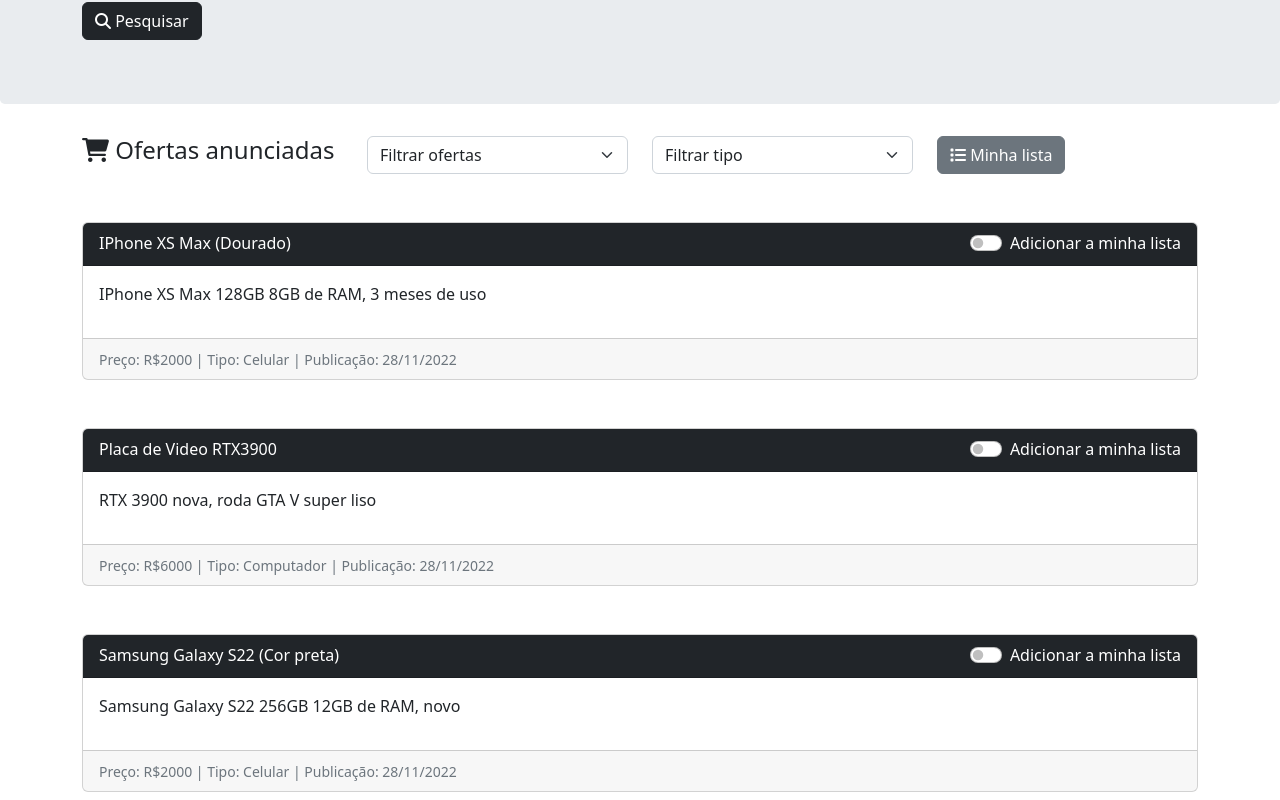
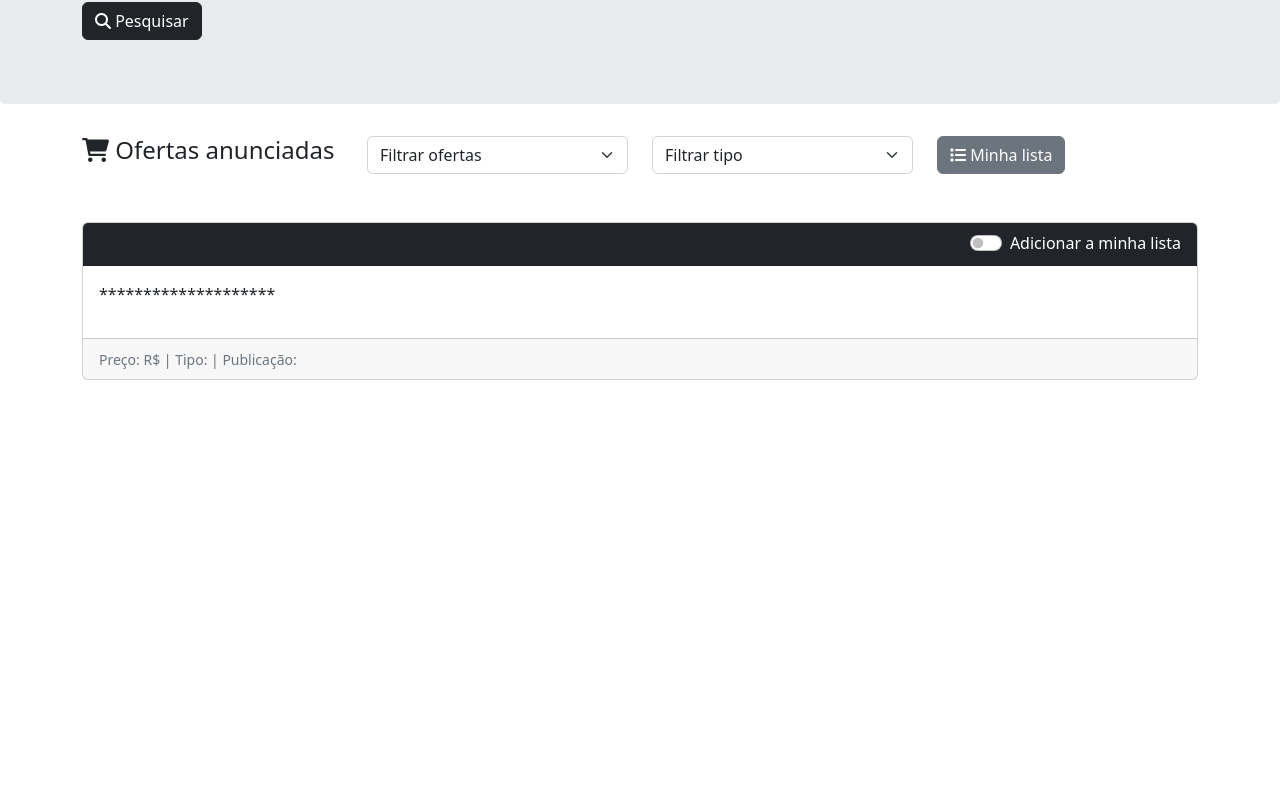
Before and after one commit to mateusmaranhao12/eletronica420, a Vue app: page / in a window 1280 px wide. Shown: the part 358-1158 px from the top of the page. After the commit the page ends 800 px from the top, so only its background shows below. Built offline with nearby package versions, Linux system fonts and the light colour scheme.

Commit message:
Add LocalStorage

```diff
--- a/src/components/Oferta.vue
+++ b/src/components/Oferta.vue
@@ -4,7 +4,7 @@
             <div class="row">
                 <div class="col d-flex justify-content-between">
                     <div>
-                        IPhone XS Max (Dourado)
+                       {{titulo}}
                     </div>
                     <div>
                         <div class="form-check form-switch">
@@ -16,58 +16,46 @@
             </div>
         </div>
         <div class="card-body">
-            <p>IPhone XS Max 128GB 8GB de RAM, 3 meses de uso</p>
+            <p>{{descricao}}</p>
         </div>
         <div class="card-footer">
-            <small class="text-muted">Preço: R$2000  | Tipo: Celular | Publicação: 28/11/2022</small>
-        </div>
-    </div>
-
-    <div class="card mt-5 mb-2">
-        <div class="card-header bg-dark text-white">
-            <div class="row">
-                <div class="col d-flex justify-content-between">
-                    <div>
-                        Placa de Video RTX3900
-                    </div>
-                    <div>
-                        <div class="form-check form-switch">
-                            <input class="form-check-input" type="checkbox">
-                            <label class="form-check-label">Adicionar a minha lista</label>
-                        </div>
-                    </div>
-                </div>
-            </div>
-        </div>
-        <div class="card-body">
-            <p>RTX 3900 nova, roda GTA V super liso</p>
-        </div>
-        <div class="card-footer">
-            <small class="text-muted">Preço: R$6000  | Tipo: Computador | Publicação: 28/11/2022</small>
-        </div>
-    </div>
-
-    <div class="card mt-5 mb-2">
-        <div class="card-header bg-dark text-white">
-            <div class="row">
-                <div class="col d-flex justify-content-between">
-                    <div>
-                        Samsung Galaxy S22 (Cor preta)
-                    </div>
-                    <div>
-                        <div class="form-check form-switch">
-                            <input class="form-check-input" type="checkbox">
-                            <label class="form-check-label">Adicionar a minha lista</label>
-                        </div>
-                    </div>
-                </div>
-            </div>
-        </div>
-        <div class="card-body">
-            <p>Samsung Galaxy S22 256GB 12GB de RAM, novo</p>
-        </div>
-        <div class="card-footer">
-            <small class="text-muted">Preço: R$2000  | Tipo: Celular | Publicação: 28/11/2022</small>
+            <small class="text-muted">Preço: R${{preco}}  | Tipo: {{tipo}} | Publicação: </small>
         </div>
     </div>
 </template>
+
+<script>
+export default {
+    name: 'Oferta',
+    props: {
+        titulo: {
+            type: String,
+            required: true,
+            validator(p) {
+                //console.log('Prop: ', p, )
+                if(p.length < 6) return false //se estiver inválido
+                return true //se estiver válido
+            }
+        },
+        descricao: {
+            type: String,
+            //default: 'O remetente não adicinou uma descrição para essa oferta'
+            default() {
+                return '*'.repeat(20)
+            }
+        },
+        preco: {
+            type: [ Number, String ],
+            required: true
+        } ,
+        tipo: {
+            type: String,
+            required: true
+        },
+        publicacao: {
+            type: String,
+            required: true
+        }
+    }
+}
+</script>
--- a/src/views/AnunciarOferta.vue
+++ b/src/views/AnunciarOferta.vue
@@ -12,7 +12,7 @@
           <label class="form-label">
             Título do item
           </label>
-          <input type="text" class="form-control">
+          <input type="text" class="form-control" v-model="titulo">
           <div class="form-text">
             Exemplo: Xiaomi Mi 11 Lite, IPhone 13)
           </div>
@@ -24,7 +24,7 @@
           <label class="form-label">
             Descrição
           </label>
-          <textarea type="text" class="form-control"></textarea>
+          <textarea type="text" class="form-control" v-model="descricao"></textarea>
           <div class="form-text">
             Informe os detalhes da sua oferta
           </div>
@@ -36,7 +36,7 @@
           <label class="form-label">
             Preço
           </label>
-          <input type="number" class="form-control">
+          <input type="number" class="form-control" v-model="preco">
           <div class="form-text">
             Informe o preço
           </div>
@@ -46,8 +46,8 @@
           <label class="form-label">
             Tipo
           </label>
-          <select class="form-select">
-            <option value="" disabled>--Selecione--</option>
+          <select class="form-select" v-model="tipo">
+            <option value="">--Selecione--</option>
             <option value="1">Computador</option>
             <option value="2">Celular</option>
           </select>
@@ -59,11 +59,52 @@
       </div>
 
       <div class="row mt-3">
+        {{titulo}} | {{descricao}} | {{preco}} |{{tipo}}
         <div class="col">
-          <button type="submit" class="btn btn-dark">Anunciar</button>
+          <button type="submit" class="btn btn-dark" @click="anunciarOferta()">Anunciar</button>
         </div>
       </div>
 
     </div>
 
 </template>
+
+<script>
+
+  export default {
+    name: 'AnunciarOferta',
+
+    data: () => ({
+
+      titulo: '',
+      descricao: '',
+      preco: '',
+      tipo: ''
+
+    }),
+
+    methods: {
+
+      anunciarOferta() {
+
+        let ofertas = JSON.parse(localStorage.getItem('ofertas'))
+        console.log(ofertas)
+
+        if(!ofertas) ofertas = []
+
+        ofertas.push({
+          titulo: this.titulo,
+          descricao: this.descricao,
+          preco: this.preco,
+          tipo: this.tipo
+        })
+
+        localStorage.setItem('ofertas', JSON.stringify(ofertas))
+
+
+      }
+
+    }
+  }
+
+</script>
--- a/src/views/Home.vue
+++ b/src/views/Home.vue
@@ -23,11 +23,21 @@
 
   import Ofertas from '@/components/Ofertas.vue';
   export default {
+
     name: 'Home',
 
     components: {
       Ofertas
+    },
+
+    data: () => ({
+      ofertas: []
+    }),
+
+    mounted() { //
+      this.ofertas = JSON.parse(localStorage.getItem('ofertas'))
     }
+
   }
 
 </script>
```
Also changed, not shown: 1 other file (tests, documents, lock files or other folders).
